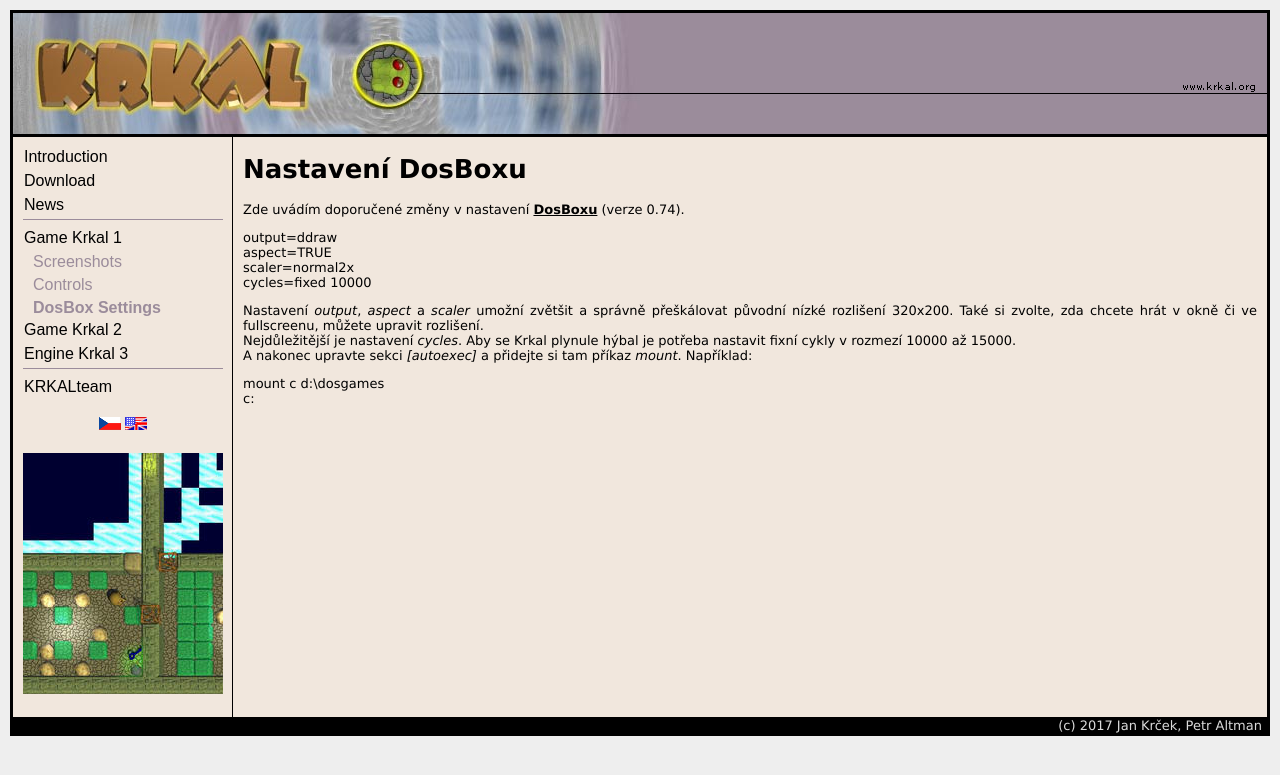
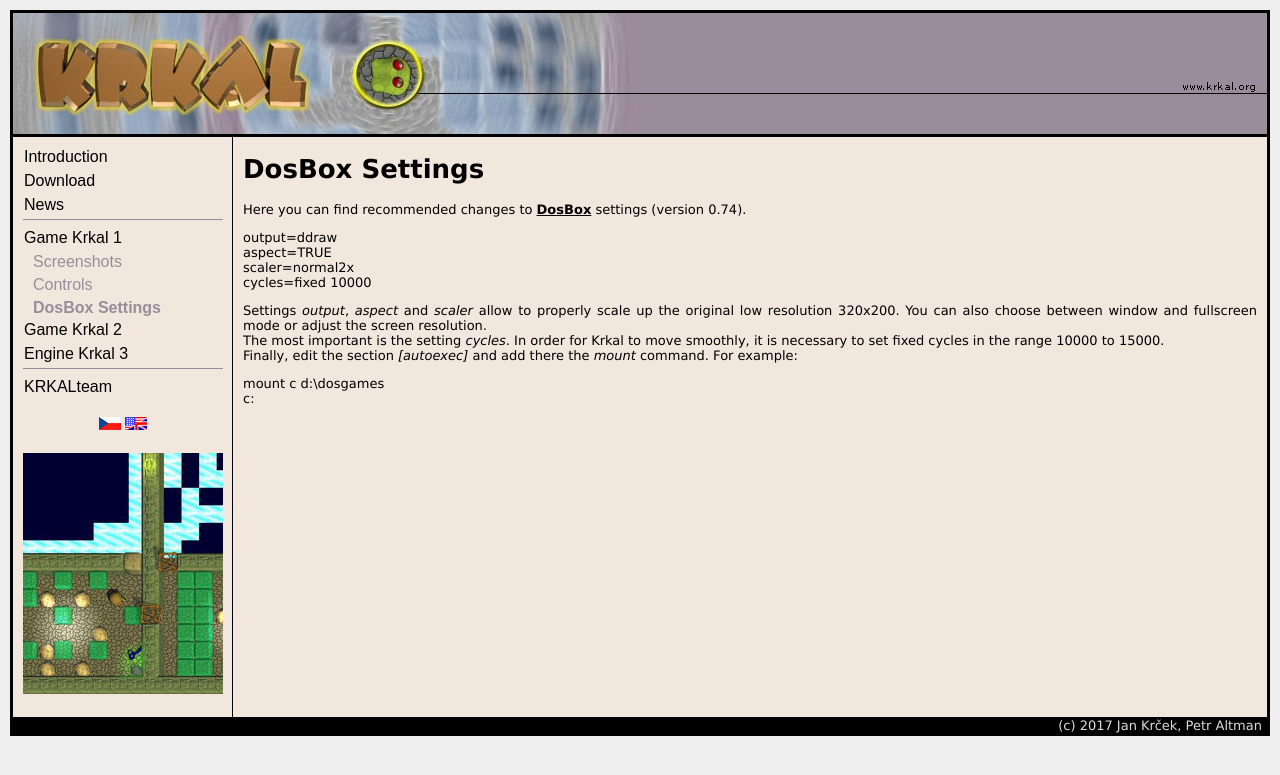
Before and after one commit to HonzaMD/HonzaMD.github.io, a Jekyll site: the page built from en/k1dosbox.md, in a window 1280 px wide. Shown: the top 775 px of the page. Built offline with Jekyll 4.4.1, drawn with Linux system fonts in a browser that asks for light colours.

Commit message:
DoxBox settings links, en

```diff
--- a/en/k1dosbox.md
+++ b/en/k1dosbox.md
@@ -1,21 +1,21 @@
 ---
 layout: mainen
-title: KRKAL 1 Nastavení DosBoxu
+title: KRKAL 1 DosBox Settings
 lang: en
 submenu: krkal1
 ---
-# Nastavení DosBoxu
+# DosBox Settings
 
-Zde uvádím doporučené změny v nastavení [DosBoxu](http://www.dosbox.com/) (verze 0.74).
+Here you can find recommended changes to [DosBox](http://www.dosbox.com/) settings (version 0.74).
 
 output=ddraw
 aspect=TRUE
 scaler=normal2x
 cycles=fixed 10000
 
-Nastavení *output*, *aspect* a *scaler* umožní zvětšit a správně přeškálovat původní nízké rozlišení 320x200. Také si zvolte, zda chcete hrát v okně či ve fullscreenu, můžete upravit rozlišení.
-Nejdůležitější je nastavení *cycles*. Aby se Krkal plynule hýbal je potřeba nastavit fixní cykly v rozmezí 10000 až 15000.
-A nakonec upravte sekci *\[autoexec\]* a přidejte si tam příkaz *mount*. Například:
+Settings *output*, *aspect* and *scaler* allow to properly scale up the original low resolution 320x200. You can also choose between window and fullscreen mode or adjust the screen resolution.
+The most important is the setting *cycles*. In order for Krkal to move smoothly, it is necessary to set fixed cycles in the range 10000 to 15000.
+Finally, edit the section *\[autoexec\]* and add there the *mount* command. For example:
 
 mount c d:\dosgames
 c:
```
Also changed, not shown: cs/download.md (+1 -1 lines), cs/krkal1.md (+1 -1 lines), en/download.md (+1 -1 lines), en/krkal1.md (+1 -1 lines).
